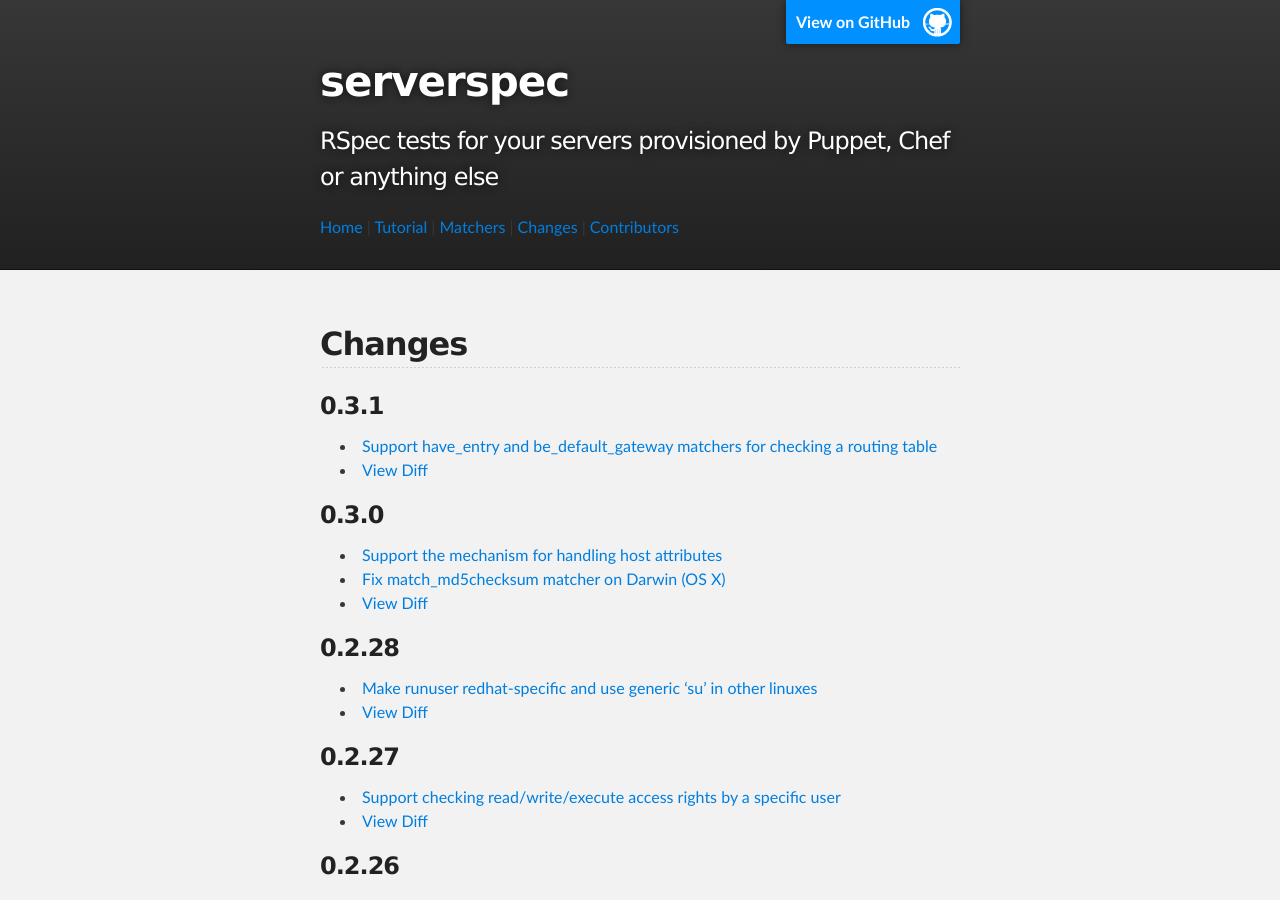
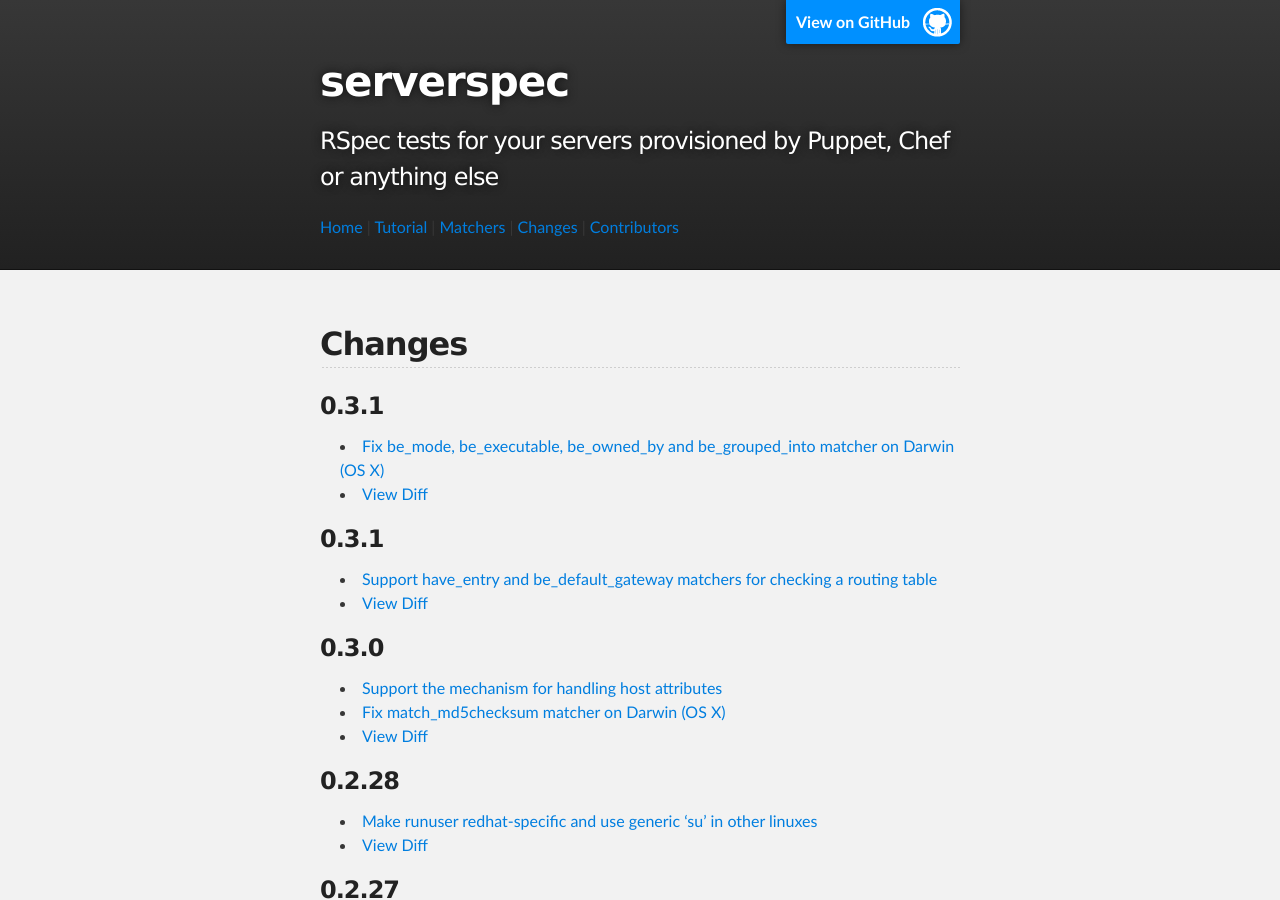
Before and after one commit to serverspec/serverspec.github.io, a Jekyll site: the page built from changes.md, in a window 1280 px wide and 900 px high. Built offline with Jekyll 4.4.1, drawn with Linux system fonts in a browser that asks for light colours; Markdown is read by kramdown in place of the engine named in the settings.

Commit message:
Add changes of v0.3.2

```diff
--- a/changes.md
+++ b/changes.md
@@ -4,6 +4,11 @@ title: changes
 ---
 
 ## Changes
+
+### 0.3.1
+
+ * [Fix be_mode, be_executable, be_owned_by and be_grouped_into matcher on Darwin (OS X)](https://github.com/mizzy/serverspec/pull/103)
+ * [View Diff](https://github.com/mizzy/serverspec/compare/v0.3.1...v0.3.2)
 
 ### 0.3.1
 
```
